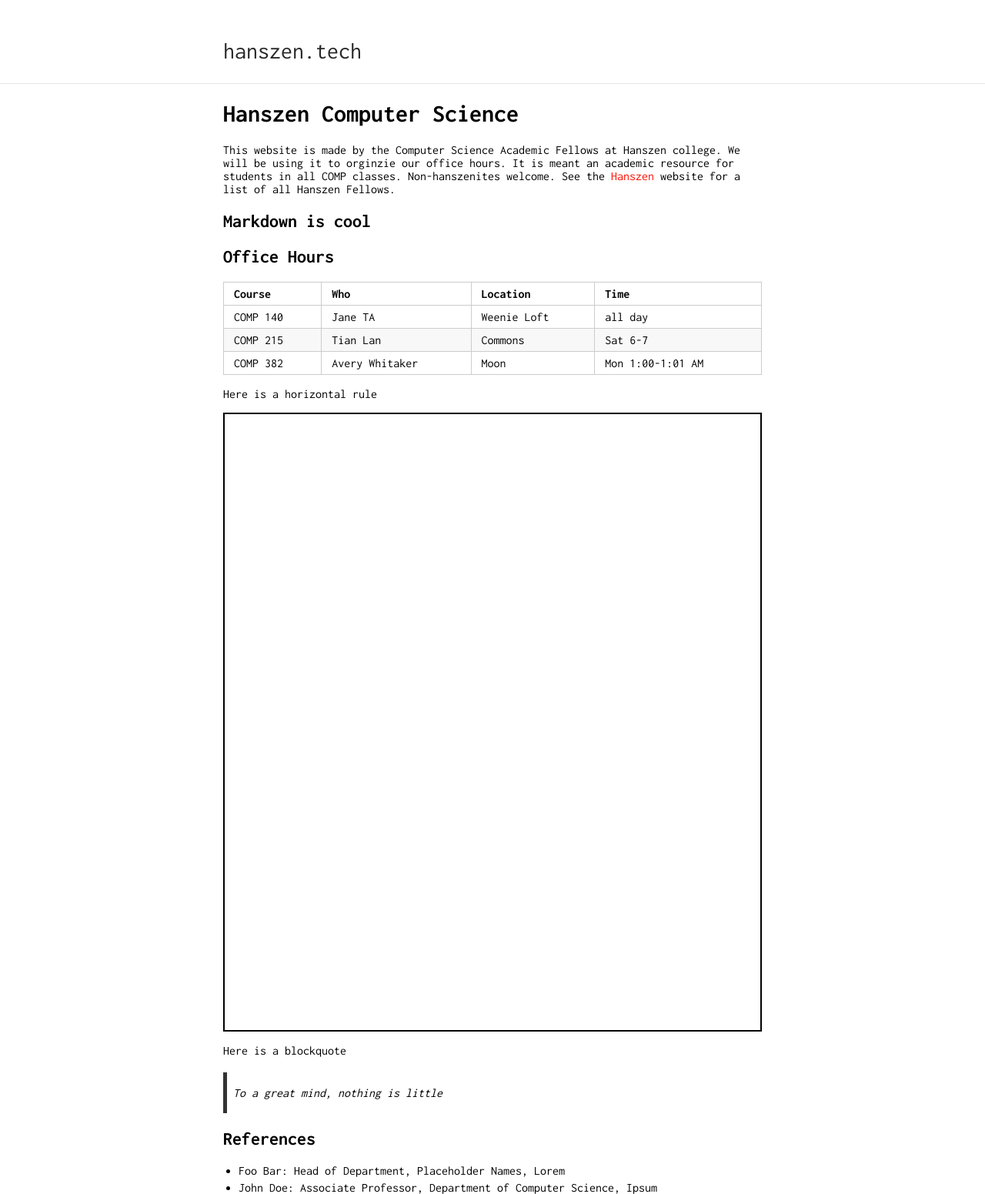
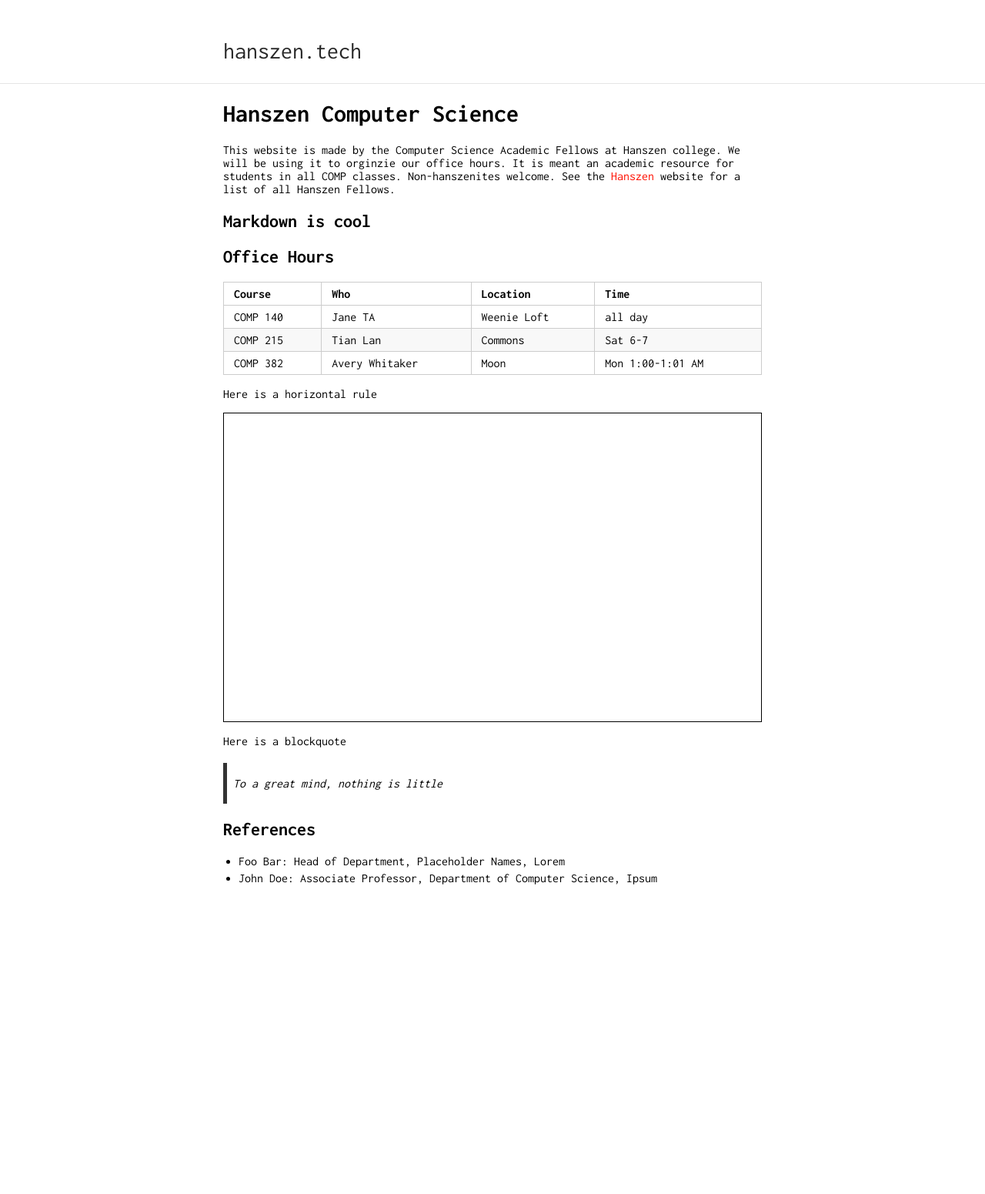
Before and after one commit to Avery-Whitaker/hanszen.tech, a Jekyll site: the page built from index.md, in a window 1280 px wide. Shown: the whole page at 77% size. Built offline with Jekyll 4.4.1, drawn with Linux system fonts in a browser that asks for light colours; a script that is not in the unit is left out; our own code applies the rules of GitHub Pages for plain Markdown files; after the commit the page ends 1149 px from its top, so only the background shows below that.

Commit message:
testing chat

```diff
--- a/index.md
+++ b/index.md
@@ -21,8 +21,8 @@ COMP 382 | Avery Whitaker | Moon | Mon 1:00-1:01 AM
 
 Here is a horizontal rule
 
-<div style="border: 2px solid black">
-<div id="tlkio" data-channel="hanszentech" data-theme="theme--minimal" style="width:100%;height:800px;"></div><script async src="http://tlk.io/embed.js" type="text/javascript"></script>
+<div style="border: 1px solid black">
+<div id="tlkio" data-channel="hanszentech" data-theme="theme--minimal" style="width:100%;height:400px;"></div><script async src="http://tlk.io/embed.js" type="text/javascript"></script>
 </div>
 
 Here is a blockquote
```
